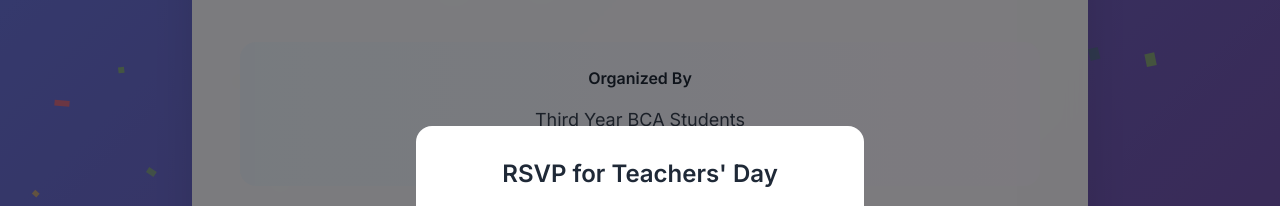
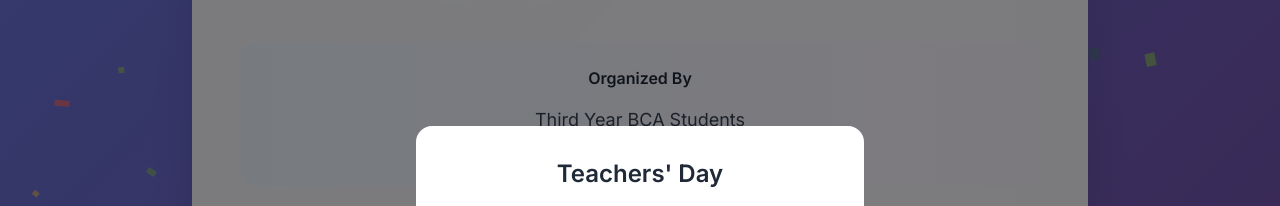
Before and after one commit to mkzi301/teachers_day_invition, a plain HTML site: page index.html in a window 1280 px wide. Both pictures are taken after a click on the button "Confirm Your Presence". Shown: the part 612-818 px from the top of the page. Drawn offline with nearby package versions, Linux system fonts and the light colour scheme.

Commit message:
Update index.html

```diff
--- a/index.html
+++ b/index.html
@@ -158,7 +158,7 @@
   <!-- RSVP Modal -->
   <div id="rsvpModal" class="fixed inset-0 bg-black bg-opacity-50 flex items-center justify-center hidden z-50">
     <div class="bg-white rounded-2xl p-8 max-w-md w-full mx-4">
-      <h3 class="text-2xl font-bold text-gray-800 mb-6 text-center">RSVP for Teachers' Day</h3>
+      <h3 class="text-2xl font-bold text-gray-800 mb-6 text-center">Teachers' Day</h3>
       <form id="rsvpForm" class="space-y-4">
         <div>
           <label class="block text-sm font-medium text-gray-700 mb-2">Full Name</label>
```
